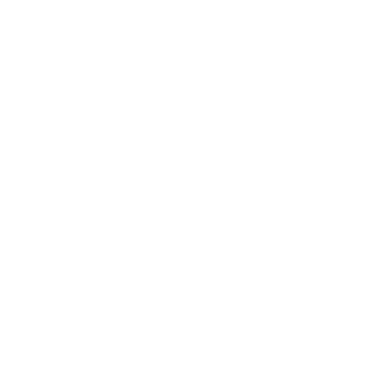
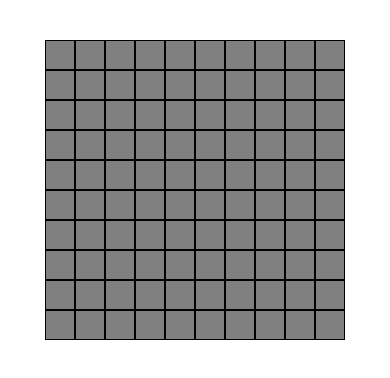
Before and after one commit to luckyrose89/minesweeper, a plain HTML site: page index.html in a window 390 px wide. Drawn offline with Linux system fonts and the light colour scheme.

Commit message:
create game board, make it mobile responsive, create shuffled array of bombs & valid square and add them to game board as classes

```diff
--- a/app.js
+++ b/app.js
@@ -0,0 +1,32 @@
+// Select game grid and define width of the board
+const width = 10; // 10 rows * 10 cols
+const gameBoard = document.querySelector(".game-grid");
+const blocks = []; //store all the blocks on game grid;
+const bombCount = 20; // number of bombs on game grid
+
+// Create and append 100 blocks to board
+const createBoard = () => {
+  // create an array of bombs
+  const bombArray = Array(bombCount).fill("bomb");
+  // create an array of valid moves or those that don't have bombs
+  const emptyArray = Array(width * width - bombCount).fill("valid");
+
+  // concatenate bombs and empty array, into a new array
+  // this array helps give blocks their classes
+
+  let gameArray = emptyArray.concat(bombArray);
+
+  // shuffle game array and assign result to new array
+  let shuffledArray = gameArray.sort(() => Math.random() - 0.5);
+
+  for (var i = 0; i < width * width; i++) {
+    let block = document.createElement("div");
+    block.setAttribute("id", i);
+    block.classList.add(shuffledArray[i]);
+    gameBoard.appendChild(block);
+    blocks.push(block);
+  }
+};
+
+// run the createboard function
+createBoard();
--- a/index.html
+++ b/index.html
@@ -7,7 +7,9 @@
     <link rel="stylesheet" href="styles.css" />
   </head>
   <body>
-    <div class="game-container"></div>
+    <div class="game-container">
+      <div class="game-grid"></div>
+    </div>
     <script src="app.js"></script>
   </body>
 </html>
--- a/styles.css
+++ b/styles.css
@@ -10,13 +10,38 @@ body {
 }
 
 .game-container {
-  width: 75%;
-  margin: 30px auto;
+  width: 90%;
+  margin: 2.5rem auto;
+}
+
+.game-grid {
+  width: 300px;
+  height: 300px;
+  margin: 0 auto;
+  display: flex;
+  flex-wrap: wrap;
+  background: grey;
+}
+
+.game-grid div {
+  width: 30px;
+  height: 30px;
+  border: 1px solid black;
 }
 
 /********Media Queries********/
-@media (min-width: 530px) {
+@media (min-width: 576px) {
   .game-container {
     width: 50%;
   }
+
+  .game-grid {
+    width: 400px;
+    height: 400px;
+  }
+
+  .game-grid div {
+    width: 40px;
+    height: 40px;
+  }
 }
```
